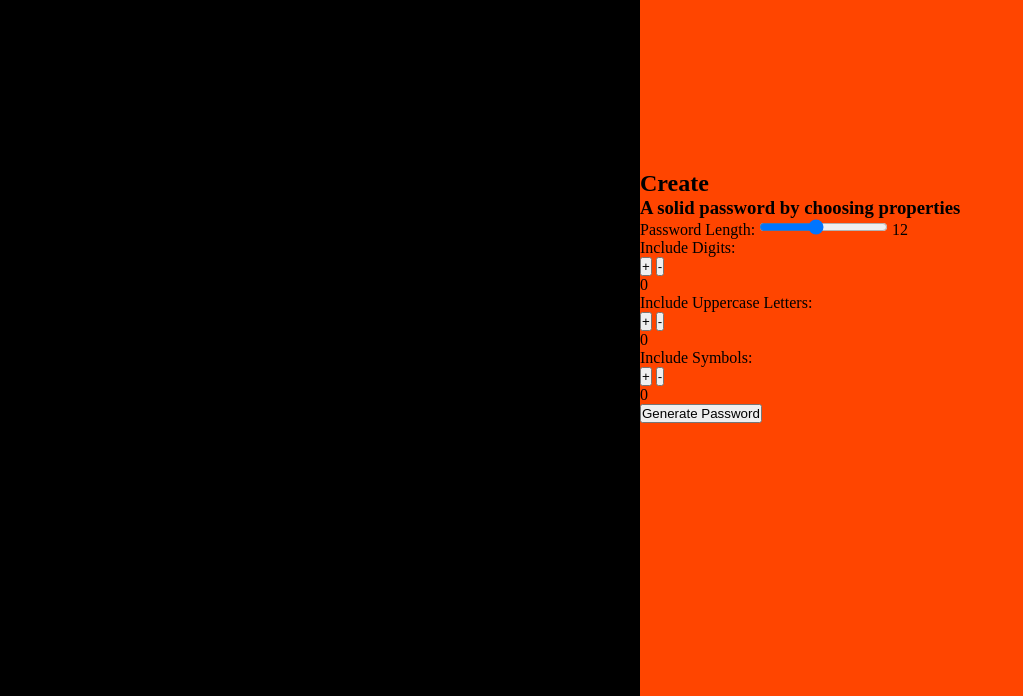
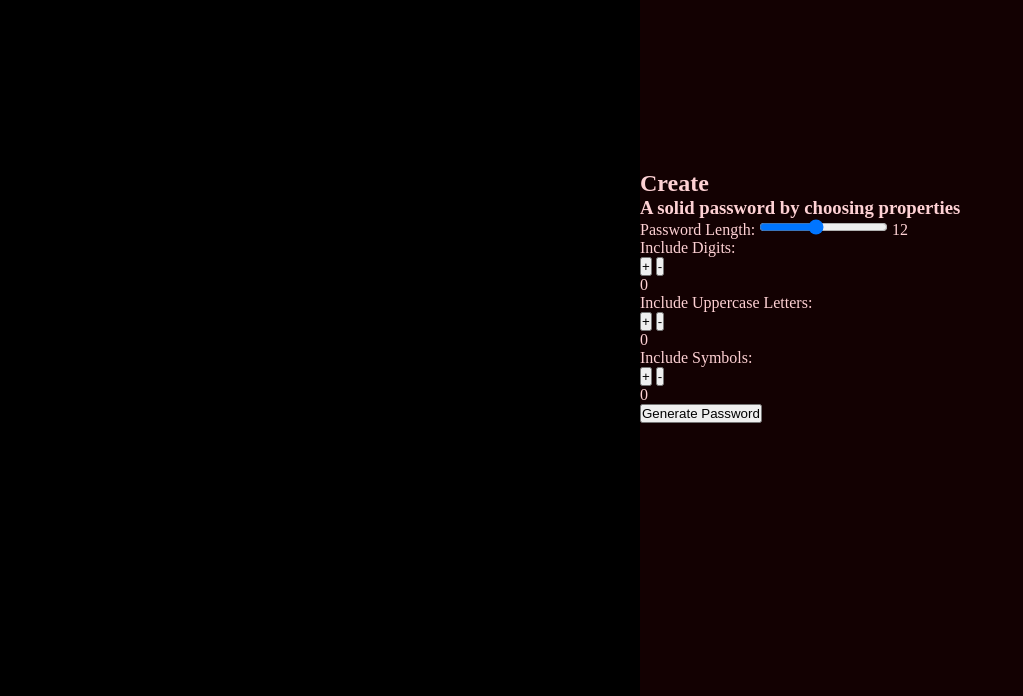
Before and after one commit to pawelek7k/password-generator, a website: page index.html in a window 1280 px wide. Shown: the part 104-800 px from the top of the page, without its empty margins (0-1023 px from the left). Drawn offline with Linux system fonts and the light colour scheme.

Commit message:
Update styles.css

```diff
--- a/styles/styles.css
+++ b/styles/styles.css
@@ -7,7 +7,8 @@
 }
 
 body {
-  background-color: orangered;
+  background-color: var(--background);
+  color: var(--text);
 }
 
 main {
@@ -19,7 +20,6 @@ main {
   background-color: black;
   width: 50%;
   height: 100vh;
-  color: wheat;
 }
 
 .number-of-passwords {
```
